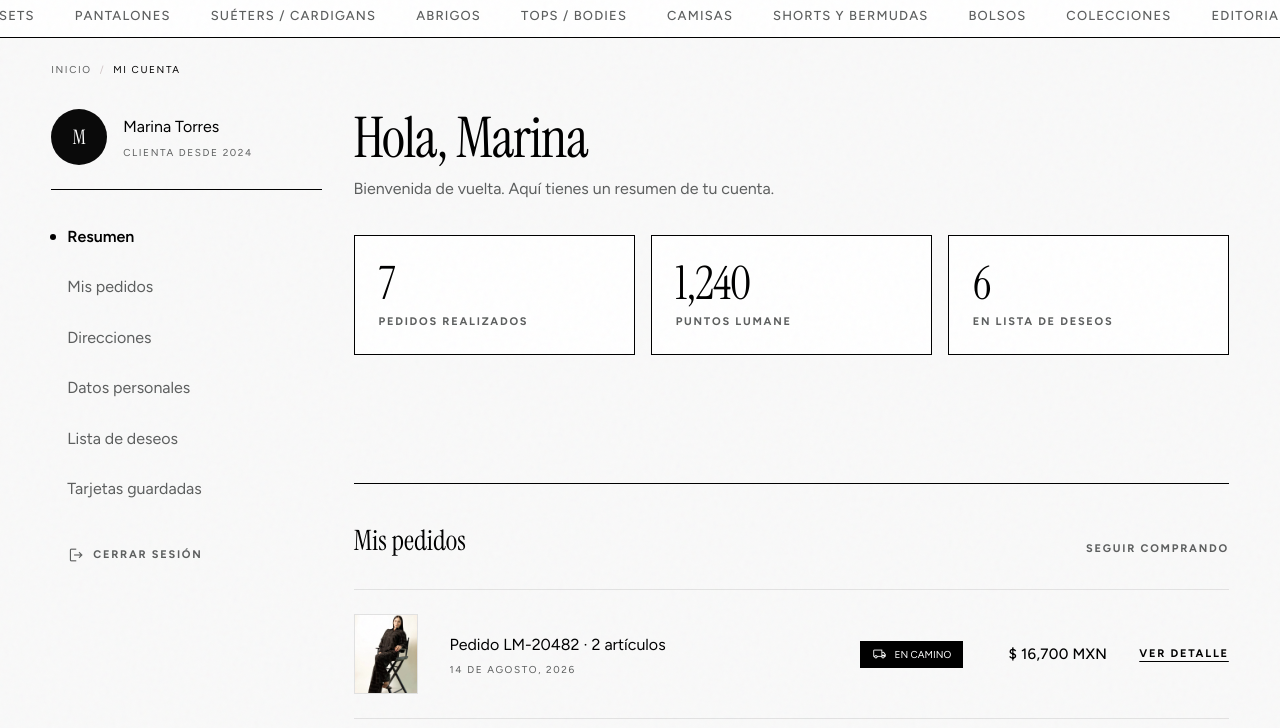
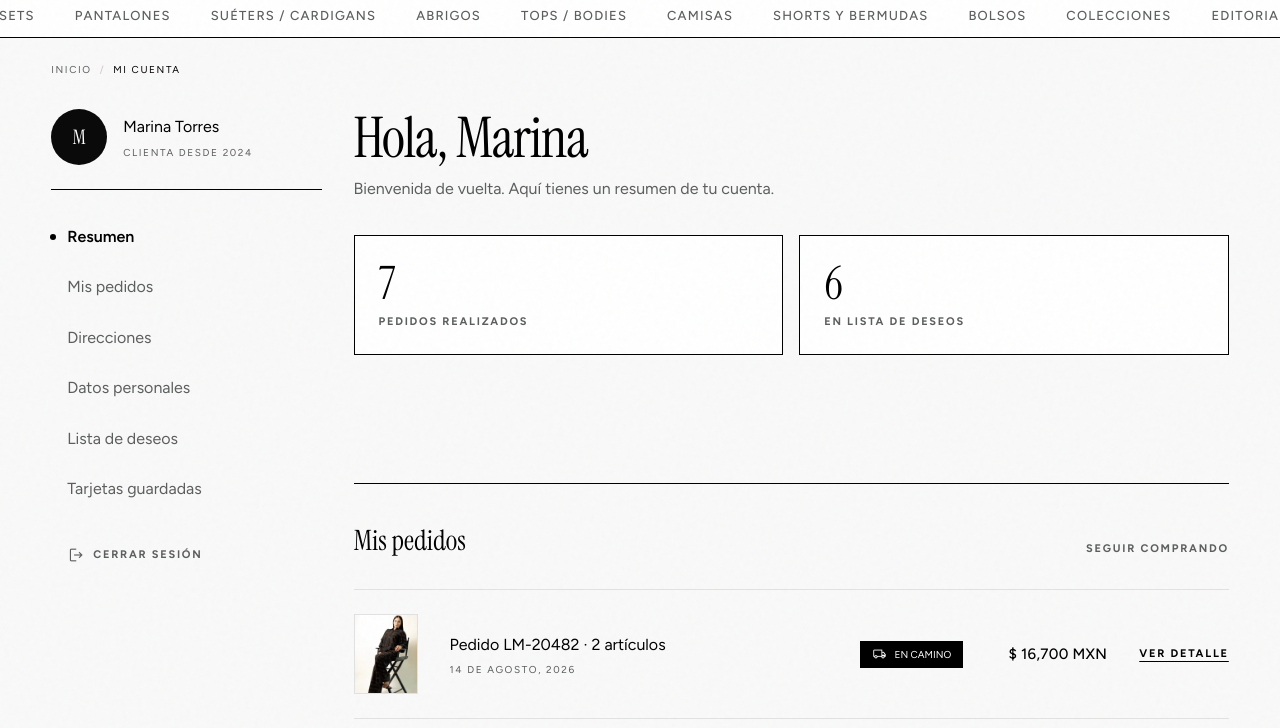
Before and after one commit to mariobernard29/lumane-prototopos, a plain HTML site: page cuenta.html in a window 1280 px wide. Shown: the part 72-800 px from the top of the page. Drawn offline with nearby package versions, Linux system fonts and the light colour scheme.

Commit message:
Quita la frase de urgencia en Rebajas y el tile de puntos en Mi cuenta
Simplifica el texto del hero de Rebajas (ya no dice "cuando se agotan, no
vuelven") y quita la tarjeta "Puntos LUMANE" del resumen de Mi cuenta,
dejando el resumen en 2 columnas en vez de 3.

Co-Authored-By: Claude Sonnet 5 <noreply@anthropic.com>
Claude-Session: https://claude.ai/code/session_01Mru8p4MJNmTBxZFA4HWidJ

```diff
--- a/cuenta.html
+++ b/cuenta.html
@@ -231,14 +231,10 @@
       <section id="resumen" class="scroll-mt-28">
         <h1 class="font-headline-lg-mobile md:font-headline-lg text-headline-lg-mobile md:text-headline-lg mb-2">Hola, Marina</h1>
         <p class="font-body-md text-body-md text-secondary mb-8">Bienvenida de vuelta. Aquí tienes un resumen de tu cuenta.</p>
-        <div class="grid grid-cols-1 sm:grid-cols-3 gap-4">
+        <div class="grid grid-cols-1 sm:grid-cols-2 gap-4">
           <div class="border border-primary p-6 bg-paper-bright">
             <p class="font-display-xl-mobile text-display-xl-mobile leading-none mb-2">7</p>
             <p class="font-label-upper text-label-upper uppercase text-secondary">Pedidos realizados</p>
-          </div>
-          <div class="border border-primary p-6 bg-paper-bright">
-            <p class="font-display-xl-mobile text-display-xl-mobile leading-none mb-2">1,240</p>
-            <p class="font-label-upper text-label-upper uppercase text-secondary">Puntos LUMANE</p>
           </div>
           <div class="border border-primary p-6 bg-paper-bright">
             <p class="font-display-xl-mobile text-display-xl-mobile leading-none mb-2">6</p>
```
Also changed, not shown: rebajas.html (+1 -1 lines).
